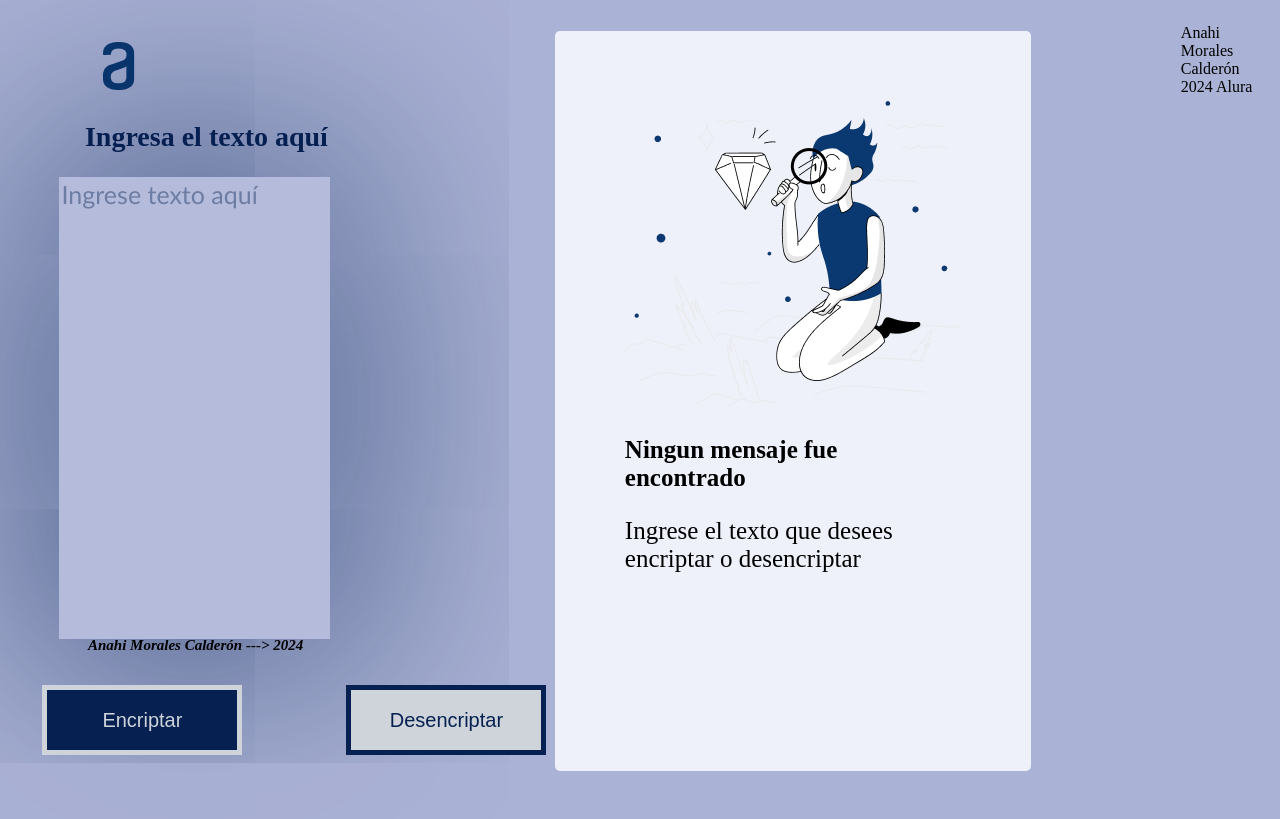
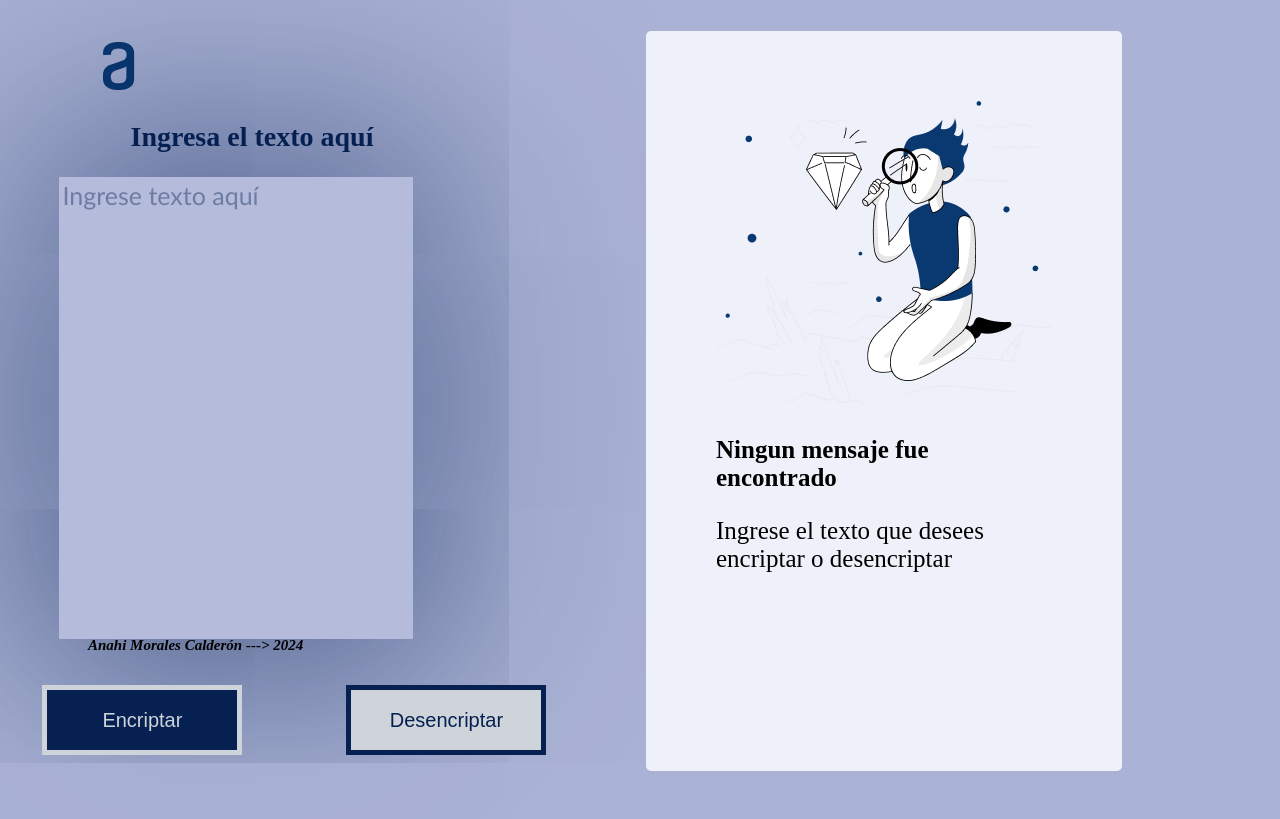
Before and after one commit to anahicalderon/Encriptador-de-texto, a plain HTML site: page index.html in a window 1280 px wide. Drawn offline with Linux system fonts and the light colour scheme.

Commit message:
update footer

```diff
--- a/index.html
+++ b/index.html
@@ -38,10 +38,6 @@
       <textarea id="textoEncriptado">Texto cifrado</textarea>
       <button class="copiar" onclick="copiar()">Copiar</button>
     </div>
-    <footer>
-  <p>Anahi Morales Calderón 2024 Alura</p>
-</footer>
-
     <div id="rodapie">
       <footer>
       <p><b><em>Anahi Morales Calderón ---> 2024</b></em></p>
```
